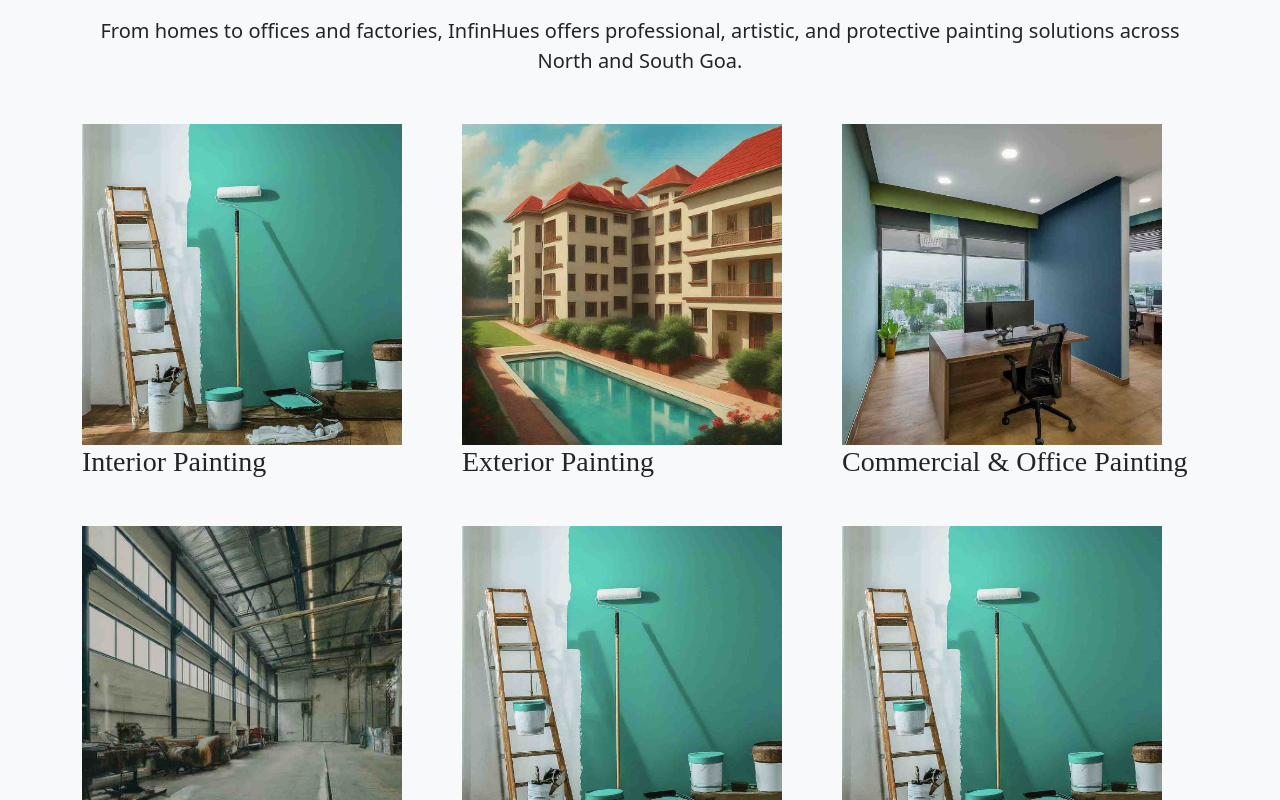
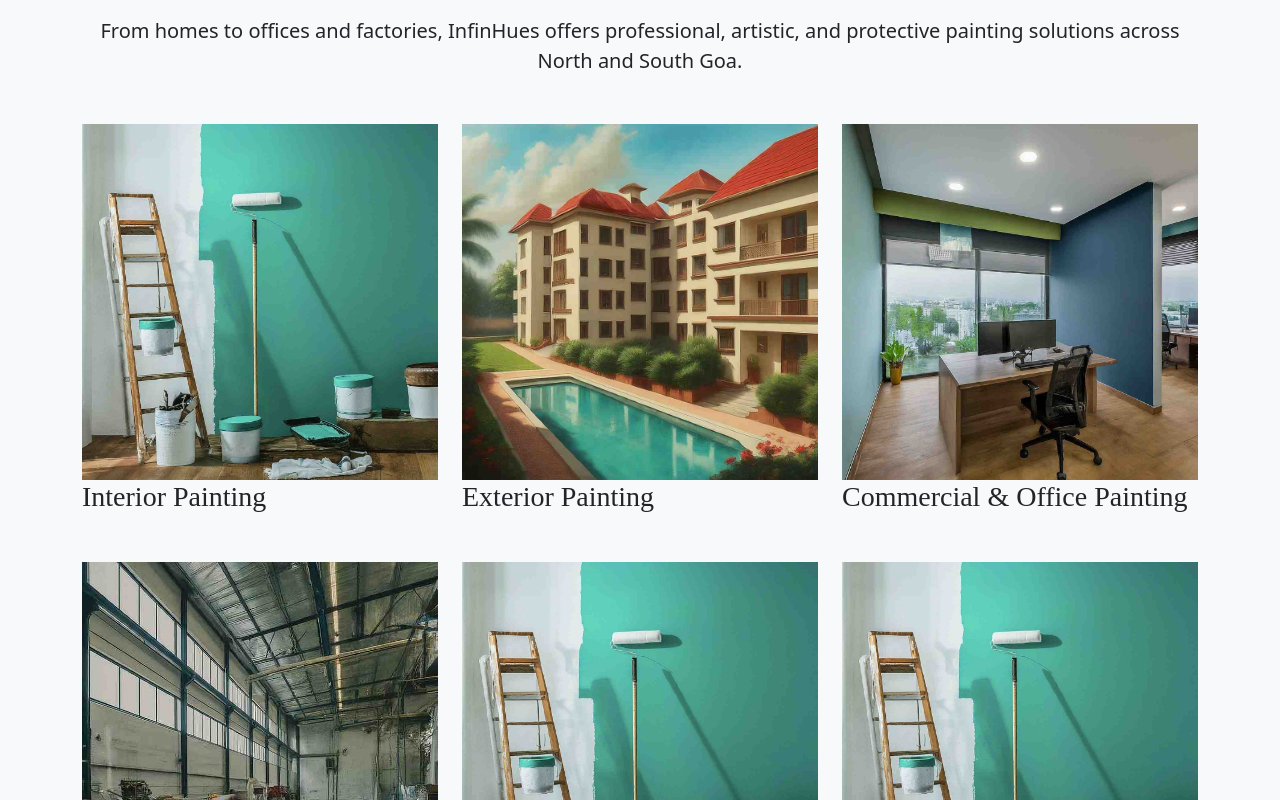
Before and after one commit to aditik9/painting-website, a Next.js app: page / in a window 1280 px wide. Shown: the part 1340-2140 px from the top of the page. Built offline with nearby package versions, Linux system fonts and the light colour scheme.

Commit message:
changes2-12072025

```diff
--- a/src/components/ServicesSection.js
+++ b/src/components/ServicesSection.js
@@ -20,7 +20,7 @@ const services = [
     type: 'Exterior Painting',
     title: 'Exterior Painting Services in Goa',
     description: 'Protect and beautify your property’s exterior with our durable and weather-resistant painting solutions tailored for Goa’s coastal climate.',
-    imageSrc: '/images/Apartment.jpg',
+    imageSrc: '/images/apartments.jpg',
     link:'#contact', // Optional link
   },
   {
@@ -39,7 +39,7 @@ const services = [
   },
   {
     type: 'Speciality Painting',
-    title: '',
+    title: 'Speciality Painting Services in Goa',
     description: 'Transform your space with textured finishes, eco-friendly options, stencil designs, and faux effects by InfinHues specialists.',
     imageSrc: '/images/Interior_Painting.jpg', // Add image path
     link: '#contact', // Optional link
--- a/src/styles/global.css
+++ b/src/styles/global.css
@@ -388,7 +388,6 @@ a {
   position: relative;
   overflow: hidden;
   cursor: pointer;
-  max-width: 90%;
   transition: transform 0.3s ease;
 }
 
```
Also changed, not shown: public/images/apartments.jpg (renamed from public/images/apartment.jpg).
